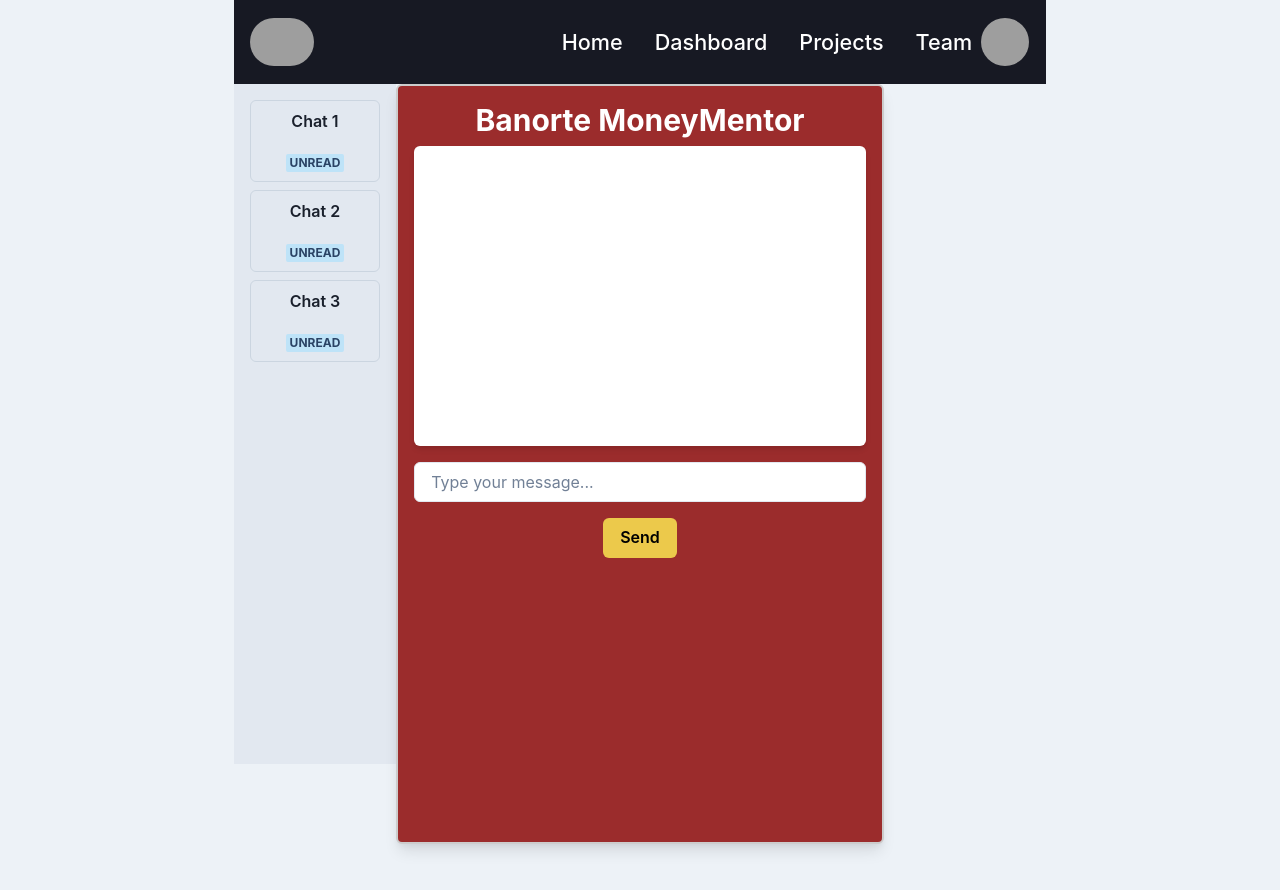
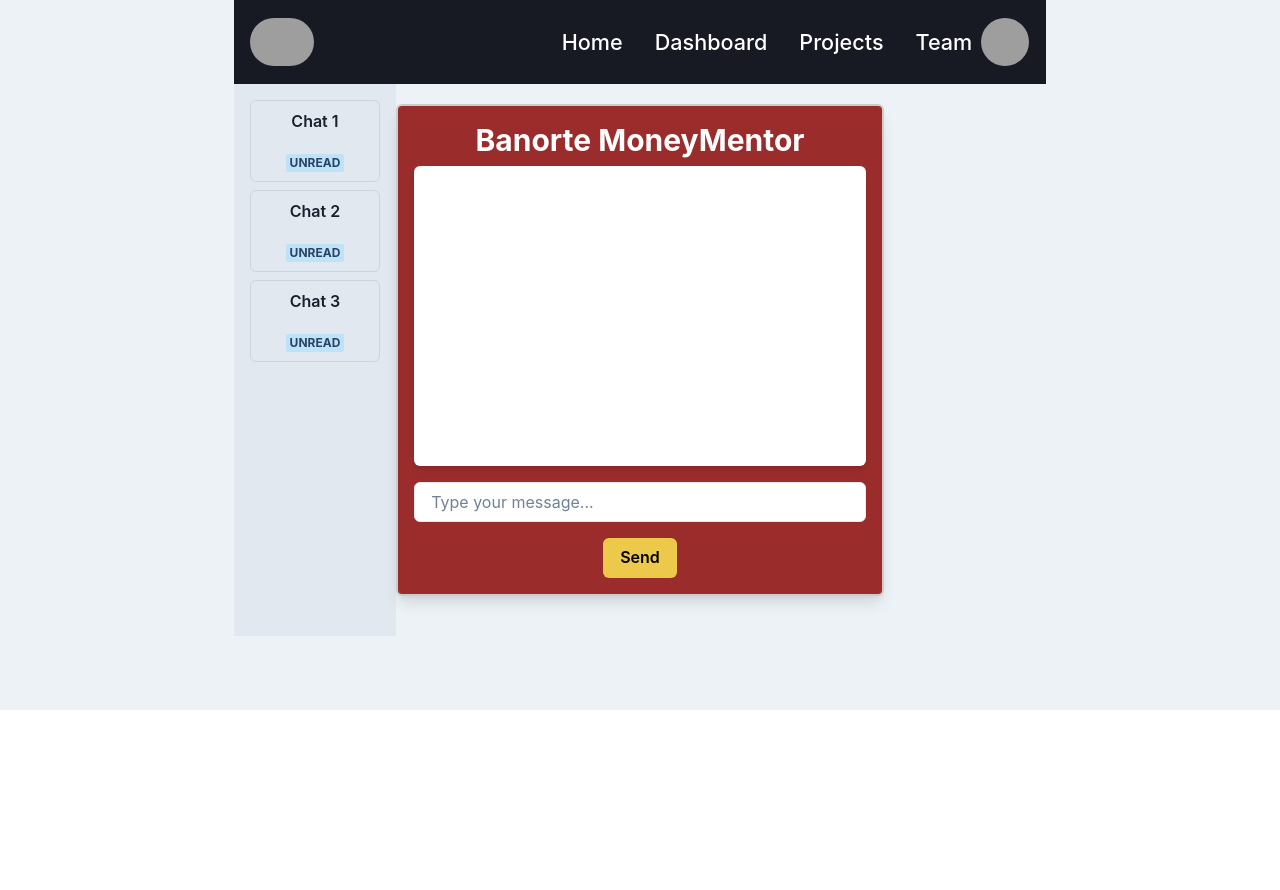
Before and after one commit to linusmtz/hackmty2023, a React (Vite) app in the folder hackmty/: page /chatbot in a window 1280 px wide. Shown: the top 890 px of the page. After the commit the page ends 800 px from the top, so only its background shows below. Built offline with nearby package versions, Linux system fonts and the light colour scheme; grey boxes are pictures that could not be loaded.

Commit message:
PONTE A JALAR MAIKY

```diff
--- a/hackmty/src/components/AsistenteVirtual/chatBot.jsx
+++ b/hackmty/src/components/AsistenteVirtual/chatBot.jsx
@@ -111,7 +111,7 @@
 
   return (
 
-    <Box display="grid" gridTemplateColumns="1fr 3fr 1fr" height="100vh">
+    <Box display="grid" gridTemplateColumns="1fr 3fr 1fr" height="auto ">
     <ChatList />
 
     <Box
@@ -121,11 +121,11 @@
       borderRadius="md"
       boxShadow="lg"
       bg="red.700"
-
+      marginTop="20px"
       marginBottom="40px"
     >
 
-<Heading as="h2" size="lg" color="white" textAlign="center">
+<Heading as="h2" size="lg" color="white" textAlign="center" >
   Banorte MoneyMentor
   </Heading>
 
```
